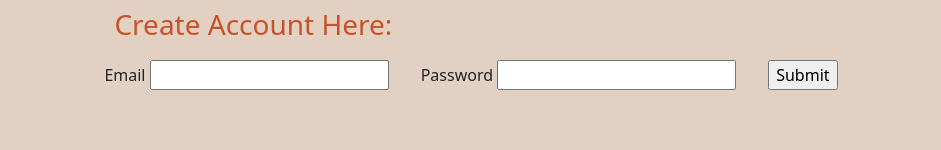
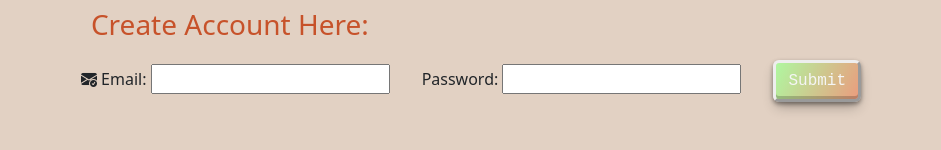
Before and after one commit to jfang5792/matcha-finder, a React (Vite) app in the folder frontend/: page /register in a window 1280 px wide. Shown: the part 620-770 px from the top of the page, without its empty margins (169-1110 px from the left). Built offline with nearby package versions, Linux system fonts and the light colour scheme; the HTML template or start-up script is replaced by a standard one.

Commit message:
made form input into Register button and reformatted messages to user based on auth status with setTimeout()

```diff
--- a/frontend/src/Register.jsx
+++ b/frontend/src/Register.jsx
@@ -2,6 +2,7 @@ import { useState } from 'react';
 import { useNavigate } from 'react-router-dom';
 import 'bootstrap/dist/css/bootstrap.min.css';
 import 'bootstrap-icons/font/bootstrap-icons.css';
+import Button from 'react-bootstrap/Button';
 import phrase from './assets/phrase.jpg';
 
 export default function Register() {
@@ -26,23 +27,20 @@ export default function Register() {
         .then((res) => {return res.json()})
         .then((data) => {
             console.log("NEW_ACCOUNT DATA:", data)
-            setMessage(data.msg)
             if(data.status === "Ok") {
-                setEmail(data.email)
                 setUserId(data.userId)
-                navigate('/login');
+                setMessage("Account successfully created. Loading the login page now.")
+                setTimeout(() => {
+                    navigate('/login');
+                }, 4000)
+                // alert("Account successfully created. Loading the login page now.")
             } else {
                 setErrorMessage(data.status.msg)
             }
-            // if(data.status !== "Ok") {
-            //     setErrorMessage(data.status.msg)
-            // } else {
-            //     // setMessage(data.msg)
-            //     setEmail(data.email)
-            //     // setUserId(data.userId)
-            //     navigate('/login');
-            //     return "Account successfully created"
-            // }
+        })
+        .catch((err) => {
+            console.error("Account not created.", err);
+            setMessage("Account with that email already exists. Please log in.");
         })
     }
     return (
@@ -52,9 +50,10 @@ export default function Register() {
             <div>
                 {message}
                 <form className="registerForm" onSubmit={handleRegistration}>
-                    <div className="regForm"> Email  <input type="text" name="email" onChange={(evt) => setEmail(evt.target.value)} value={email}></input></div>
-                    <ul><div className="regForm"> Password  <input type="password" name="password" onChange={(evt) => setPassword(evt.target.value)} value={password}></input></div></ul>
-                    <div className='regSubmitBtn'><ul><input className="regBtn" type="submit"></input></ul></div>
+                    <div className="regForm"><i className="bi bi-envelope-check-fill"></i> Email:  <input type="text" name="email" onChange={(evt) => setEmail(evt.target.value)} value={email}></input></div>
+                    <ul><div className="regForm"> Password:  <input type="password" name="password" onChange={(evt) => setPassword(evt.target.value)} value={password}></input></div></ul>
+                    <ul><p><Button onClick={handleRegistration} className="regBtn" type="submit">Submit</Button></p></ul>
+                    {/* <div className='regSubmitBtn'><ul><input className="regBtn" type="submit"></input></ul></div> */}
                 </form>
             </div>
         </div>
```
